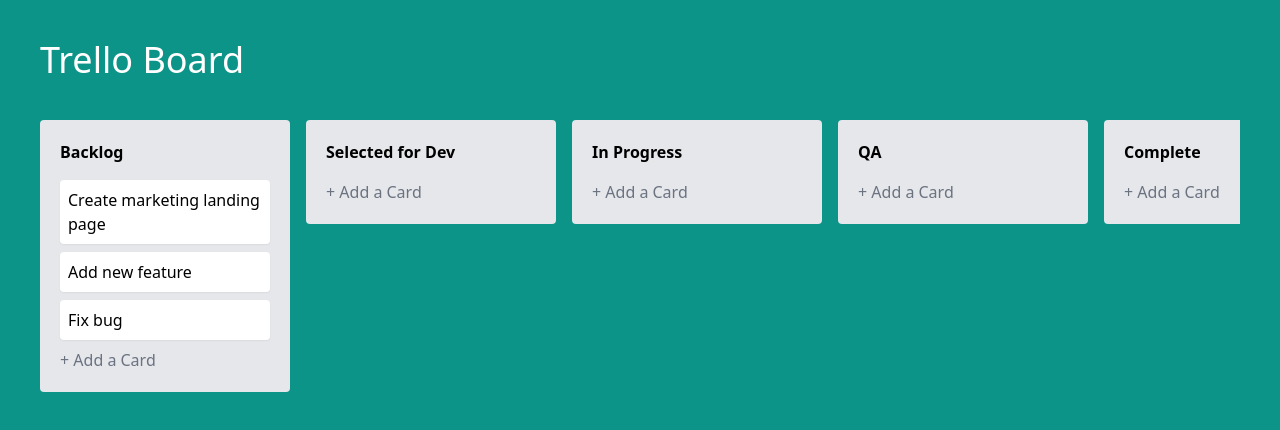
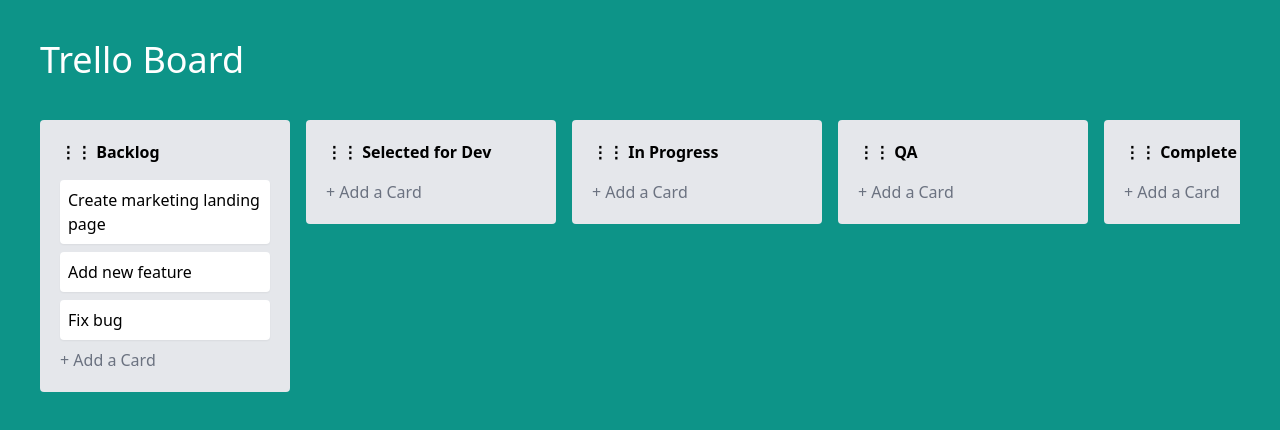
Before and after one commit to BenjaminChoron/trello-board, a Nuxt app: page / in a window 1280 px wide. Shown: the top 430 px of the page. Built offline with nearby package versions, Linux system fonts and the light colour scheme.

Commit message:
✨ Make columns draggable

```diff
--- a/components/TrelloBoard.vue
+++ b/components/TrelloBoard.vue
@@ -1,5 +1,6 @@
 <script setup lang="ts">
 import type { Column } from "../types";
+import draggable from "vuedraggable";
 import { nanoid } from "nanoid";
 
 const columns = ref<Column[]>([
@@ -32,13 +33,21 @@
 </script>
 
 <template>
-  <div class="flex gap-4 overflow-x-auto items-start">
-    <div
-      v-for="column in columns"
-      :key="column.id"
-      class="column bg-gray-200 p-5 rounded min-w-[250px]"
+  <div>
+    <draggable
+      v-model="columns"
+      group="columns"
+      :animation="150"
+      handle=".drag-handler"
+      item-key="id"
+      class="flex gap-4 overflow-x-auto items-start"
     >
-      <header class="font-bold mb-4">{{ column.title }}</header>
+      <template #item="{ element: column }: { element: Column }">
+        <div class="column bg-gray-200 p-5 rounded min-w-[250px]">
+          <header class="font-bold mb-4">
+            <span class="drag-handler cursor-move"> ⋮⋮ </span>
+            {{ column.title }}
+          </header>
           <TrelloBoardTask
             v-for="task in column.tasks"
             :key="task.id"
@@ -48,5 +57,7 @@
             <button class="text-gray-500">+ Add a Card</button>
           </footer>
         </div>
+      </template>
+    </draggable>
   </div>
 </template>
```
Lines whose indentation alone changed are shown as unchanged.
